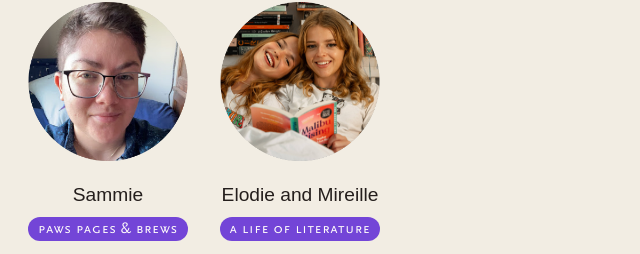
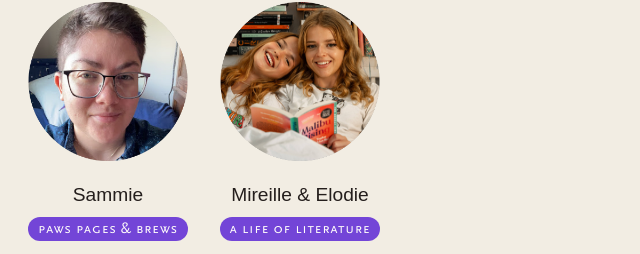
Before and after one commit to BinderyBooks/binderybooks.github.io, a website: page index.html in a window 1280 px wide. Shown: the part 1621-1875 px from the top of the page, 628-1268 px from the left. Drawn offline with Linux system fonts and the light colour scheme; files whose address does not match are found by name; a web font is replaced by a local one.

Commit message:
Reverse ALOL names

```diff
--- a/index.html
+++ b/index.html
@@ -326,7 +326,7 @@
     <article class="tastemaker">
       <a href="https://alifeofliterature.binderybooks.com" title="A Life of Literature">
         <img src="img/alifeofliterature.png" alt="Mareas">
-        <h3>Elodie and Mireille</h3>
+        <h3>Mireille & Elodie</h3>
         <p class="pill">A Life of Literature</p>
       </a>
       <ul>
```
